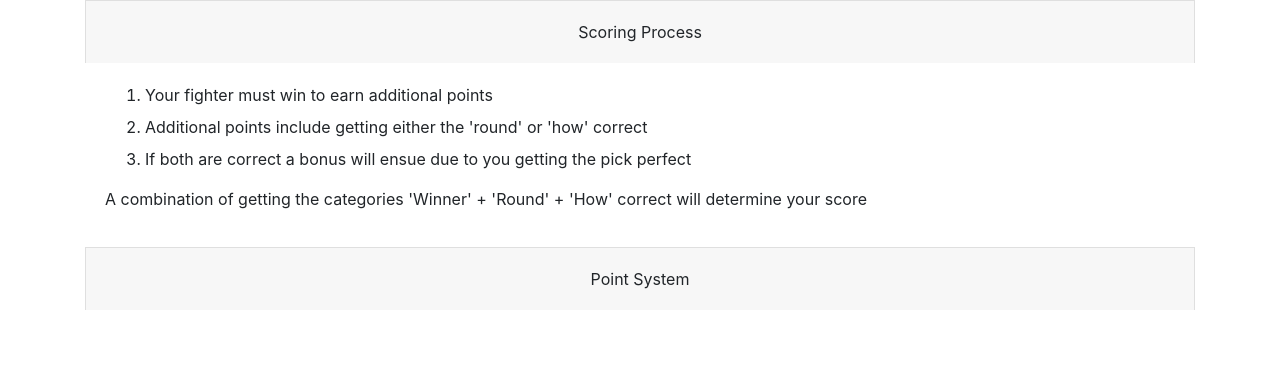
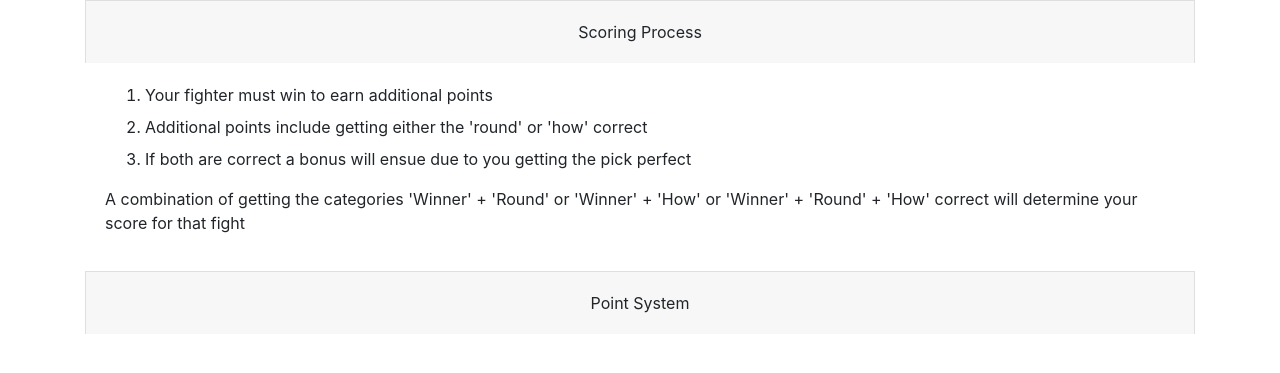
Before and after one commit to Vincent-Crescente/MMA_With_The_Boys, a Flask app: page /instructions/ in a window 1280 px wide, after a click on "Scoring Process". Shown: the part 269-642 px from the top of the page. Run offline with Flask 2, Linux system fonts and the light colour scheme; the visitor is signed in with stand-in values (Sample User, id 1).

Commit message:
changed profile modal, added some instructions

```diff
--- a/templates/instructions.html
+++ b/templates/instructions.html
@@ -87,7 +87,7 @@
                         <li class="mb-2">Additional points include getting either the 'round' or 'how' correct</li>
                         <li>If both are correct a bonus will ensue due to you getting the pick perfect</li>
                     </ol>
-                    <p>A combination of getting the categories 'Winner' + 'Round' + 'How' correct will determine your score</p>
+                    <p>A combination of getting the categories 'Winner' + 'Round' or 'Winner' + 'How' or 'Winner' + 'Round' + 'How' correct will determine your score for that fight</p>
                 </div>
             </div>
 
--- a/templates/profile.html
+++ b/templates/profile.html
@@ -166,8 +166,7 @@
                 Your name has been updated !
             </div>
             <div class="modal-footer">
-                <button type="button" class="btn btn-secondary yesBTN2" data-dismiss="modal">Yes</button>
-                <button type="button" class="btn btn-secondary closeBTN2" data-dismiss="modal">No</button>
+                <button type="button" class="btn btn-secondary" data-dismiss="modal">Okay</button>
             </div>
         </div>
     </div>
```
Also changed, not shown: data.db.
